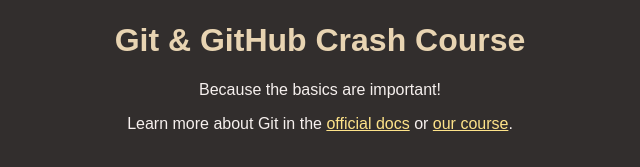
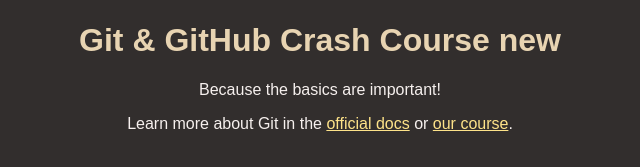
Before and after one commit to brunoparente93/git_crash_course, a plain HTML site: page index.html in a window 1280 px wide. Shown: the part 147-314 px from the top of the page, without its empty margins (320-960 px from the left). Drawn offline with Linux system fonts and the light colour scheme.

Commit message:
new title

```diff
--- a/index.html
+++ b/index.html
@@ -10,7 +10,7 @@
   <body>
     <header>
       <img id="logo" src="logo.png" alt="A logo that contains the word 'Git'" />
-      <h1>Git & GitHub Crash Course</h1>
+      <h1>Git & GitHub Crash Course new</h1>
     </header>
     <main>
       <p>Because the basics are important!</p>
```
